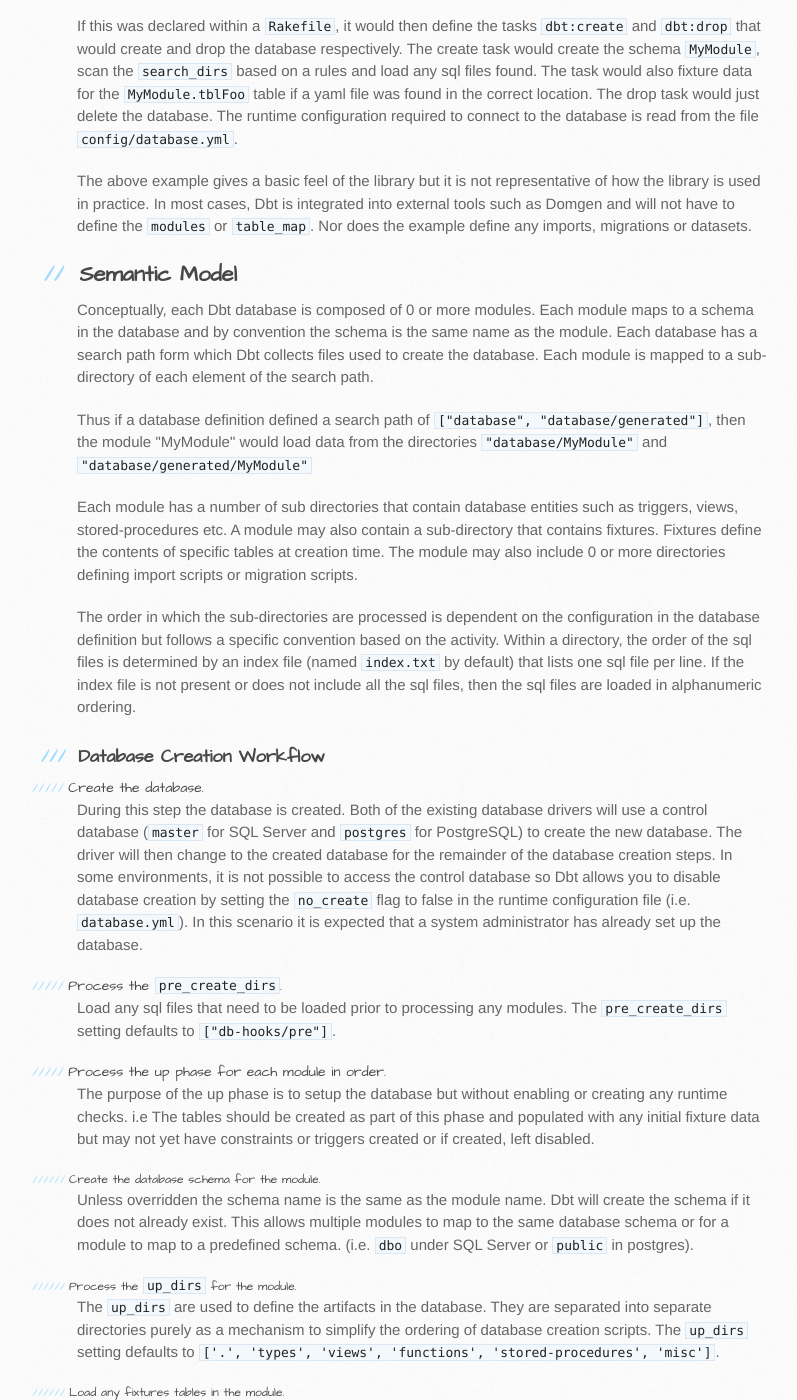
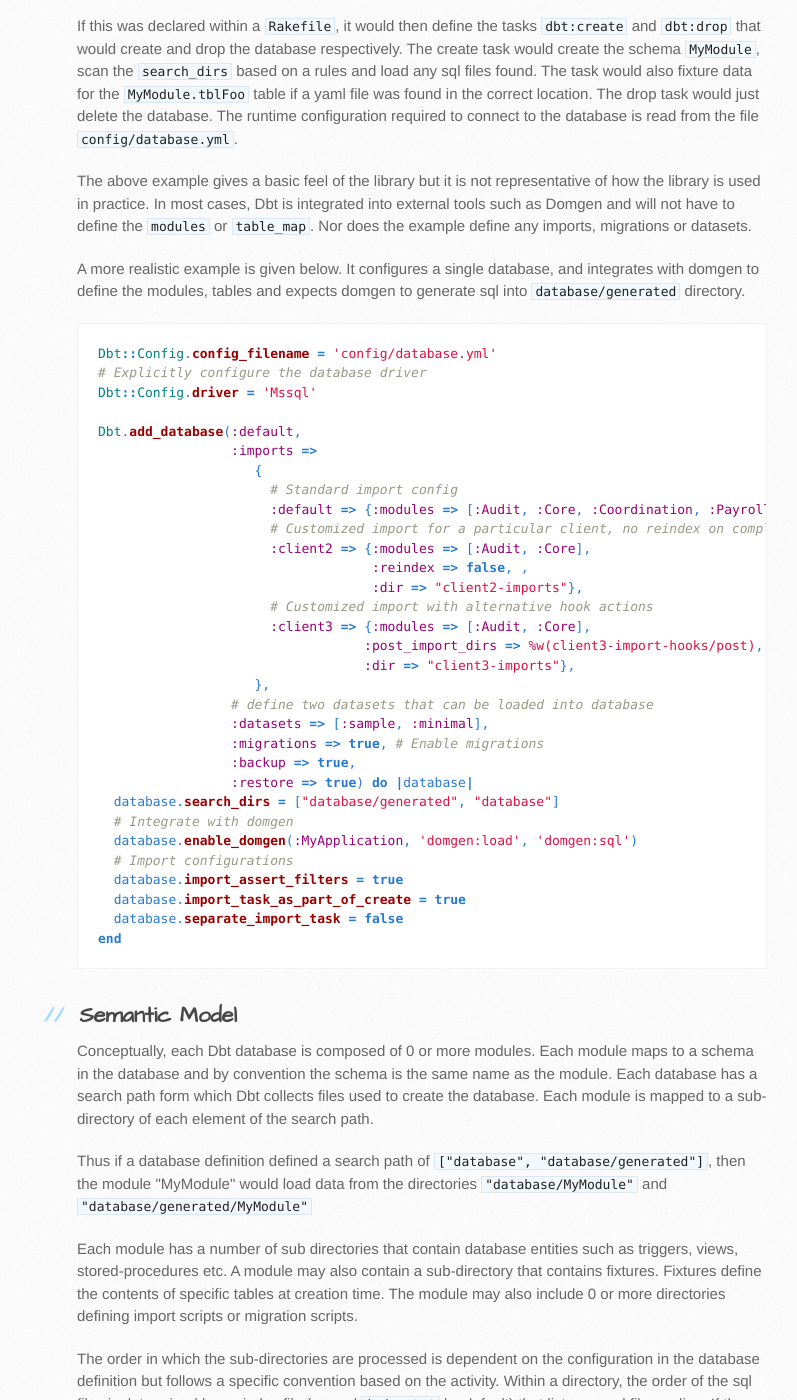
Before and after one commit to realityforge/dbt, a Jekyll site: the page built from index.html, in a window 1280 px wide and 1400 px high, scrolled down 1039 px. Shown: the whole window, without its empty margins (93-890 px from the left). Built offline with Jekyll 4.4.1, drawn with Linux system fonts in a browser that asks for light colours.

Commit message:
Add a more complex example

```diff
--- a/index.html
+++ b/index.html
@@ -65,6 +65,44 @@ end
     practice. In most cases, Dbt is integrated into external tools such as Domgen and will not have to define the
     <code>modules</code> or <code>table_map</code>. Nor does the example define any imports, migrations or datasets.
 </p>
+
+<p>
+    A more realistic example is given below. It configures a single database, and integrates with domgen to define
+    the modules, tables and expects domgen to generate sql into <code>database/generated</code> directory.
+</p>
+{% highlight ruby %}
+Dbt::Config.config_filename = 'config/database.yml'
+# Explicitly configure the database driver
+Dbt::Config.driver = 'Mssql'
+
+Dbt.add_database(:default,
+                 :imports =>
+                    {
+                      # Standard import config
+                      :default => {:modules => [:Audit, :Core, :Coordination, :Payroll]},
+                      # Customized import for a particular client, no reindex on complete
+                      :client2 => {:modules => [:Audit, :Core],
+                                   :reindex => false, ,
+                                   :dir => "client2-imports"},
+                      # Customized import with alternative hook actions
+                      :client3 => {:modules => [:Audit, :Core],
+                                  :post_import_dirs => %w(client3-import-hooks/post),
+                                  :dir => "client3-imports"},
+                    },
+                 # define two datasets that can be loaded into database
+                 :datasets => [:sample, :minimal],
+                 :migrations => true, # Enable migrations
+                 :backup => true,
+                 :restore => true) do |database|
+  database.search_dirs = ["database/generated", "database"]
+  # Integrate with domgen
+  database.enable_domgen(:MyApplication, 'domgen:load', 'domgen:sql')
+  # Import configurations
+  database.import_assert_filters = true
+  database.import_task_as_part_of_create = true
+  database.separate_import_task = false
+end
+{% endhighlight %}
 
 <h2>
     <a name="semantic-model" class="anchor" href="#semantic-model"><span class="octicon octicon-link"></span></a>
```
